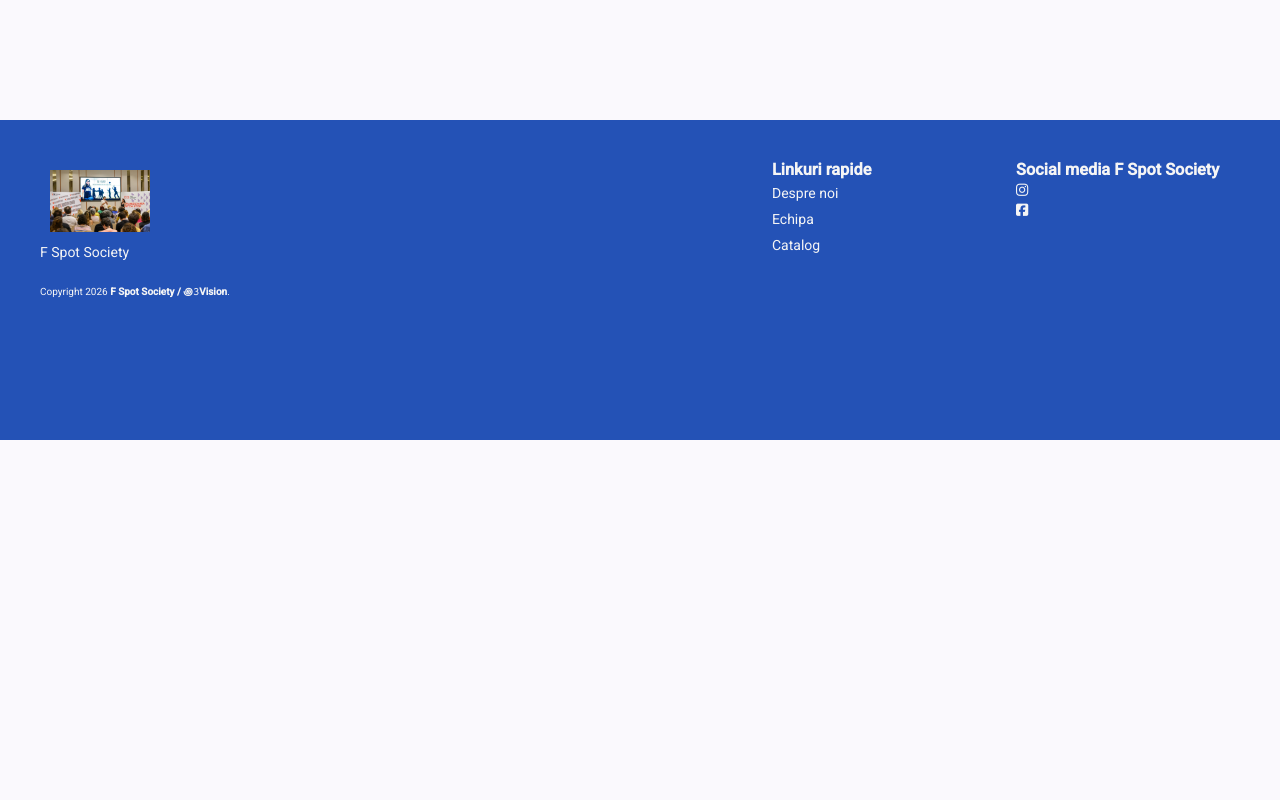
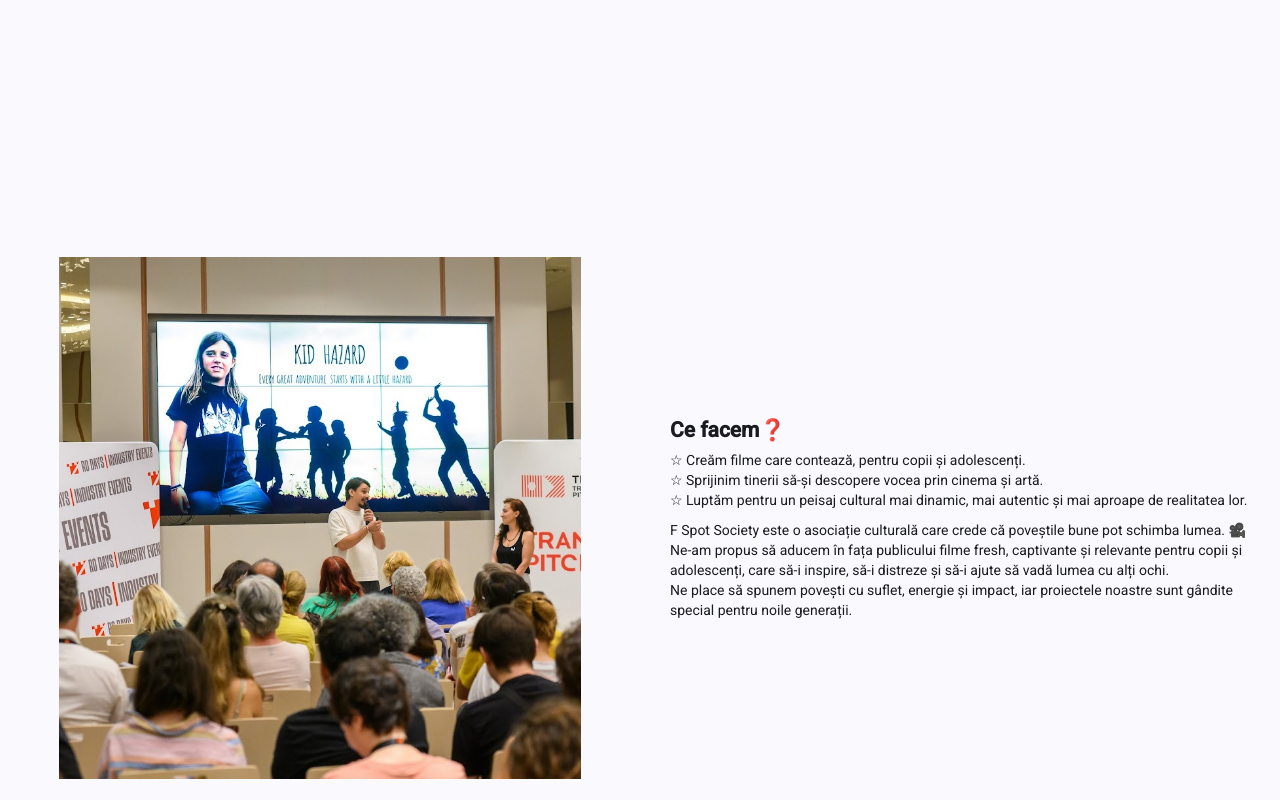
Before and after one commit to moldovanadrian03/f-spot-society, an Angular app: page / in a window 1280 px wide. Shown: the part 680-1480 px from the top of the page. Before the commit the page ends 1120 px from the top, so only its background shows below. Built offline with nearby package versions, Linux system fonts and the light colour scheme.

Commit message:
created the info component and team-cards component and other minor fixes.

```diff
--- a/src/app/app.html
+++ b/src/app/app.html
@@ -1,4 +1,5 @@
 <app-navbar></app-navbar>
 <app-about></app-about>
+<app-info></app-info>
 <app-footer></app-footer>
 <router-outlet />
--- a/src/app/app.ts
+++ b/src/app/app.ts
@@ -3,10 +3,11 @@ import { RouterOutlet } from '@angular/router';
 import { About } from "./components/about/about";
 import { Navbar } from "./components/navbar/navbar";
 import { Footer } from "./components/footer/footer";
+import { Info } from './components/info/info';
 
 @Component({
   selector: 'app-root',
-  imports: [RouterOutlet, About, Navbar, Footer],
+  imports: [RouterOutlet, About, Navbar, Footer, Info],
   templateUrl: './app.html',
   styleUrl: './app.scss'
 })
--- /dev/null
+++ b/src/app/components/info/info.html
@@ -0,0 +1,19 @@
+<section class="container">
+  <div class="image-container">
+    <img class="image" src="assets/about.jpg" alt="about">
+  </div>
+  <div class="info-container">
+    <h1 class="title">Ce facem❓</h1>
+    <ul class="description">
+      <li>☆ Creăm filme care contează,  pentru copii și adolescenți.</li>
+      <li>☆ Sprijinim tinerii să-și descopere vocea prin cinema și artă.</li>
+      <li>☆ Luptăm pentru un peisaj cultural mai dinamic, mai autentic și mai aproape de realitatea lor.
+    </ul>
+
+    <p class="description">
+     F Spot Society este o asociație culturală care crede că poveștile bune pot schimba lumea. 🎥 <br>
+     Ne-am propus să aducem în fața publicului filme fresh, captivante și relevante pentru copii și adolescenți, care să-i inspire, să-i distreze și să-i ajute să vadă lumea cu alți ochi.<br>
+     Ne place să spunem povești cu suflet, energie și impact, iar proiectele noastre sunt gândite special pentru noile generații.
+    </p>
+  </div>
+</section>
--- /dev/null
+++ b/src/app/components/info/info.scss
@@ -0,0 +1,44 @@
+.container {
+  height: 100vh;
+
+  display: grid;
+  grid-template-columns: 1fr 1fr;
+  justify-content: center;
+  align-items: center;
+
+  @media (max-width: 768px) {
+    height: auto;
+
+    display: flex;
+    flex-direction: column;
+
+  }
+  .info-container {
+    grid-column: 2;
+    padding: 10px 30px;
+
+    @media (max-width: 768px) {
+      padding: 10px 10px;
+      margin-top: 100px;
+    }
+  }
+
+  .image-container {
+    grid-column: 1;
+    padding: 20px 30px;
+
+    text-align: center;
+
+    @media (max-width: 768px) {
+      padding: 10px 10px;
+    }
+
+    .image {
+      width: 90%;
+      height: auto;
+
+      object-fit: cover;
+      aspect-ratio: 1;
+    }
+  }
+}
--- /dev/null
+++ b/src/app/components/team-cards/team-cards.html
@@ -0,0 +1 @@
+<p>team-cards works!</p>
--- a/src/styles.scss
+++ b/src/styles.scss
@@ -143,6 +143,7 @@ img.logo {
 }
 
 li {
+  list-style: none;
   &:hover {
     color: $ternary-color;
   }
```
Also changed, not shown: src/app/components/info/info.ts (added, +9 -0 lines), src/app/components/team-cards/team-cards.ts (added, +11 -0 lines), src/app/components/team-cards/team-cards.scss (added), 2 other files (tests, documents, lock files or other folders).
